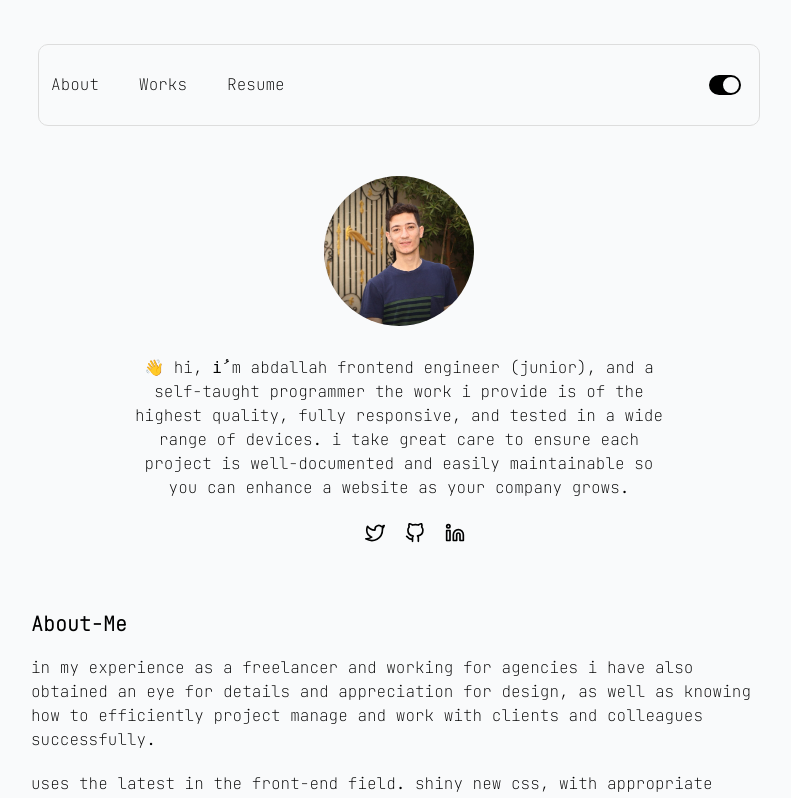
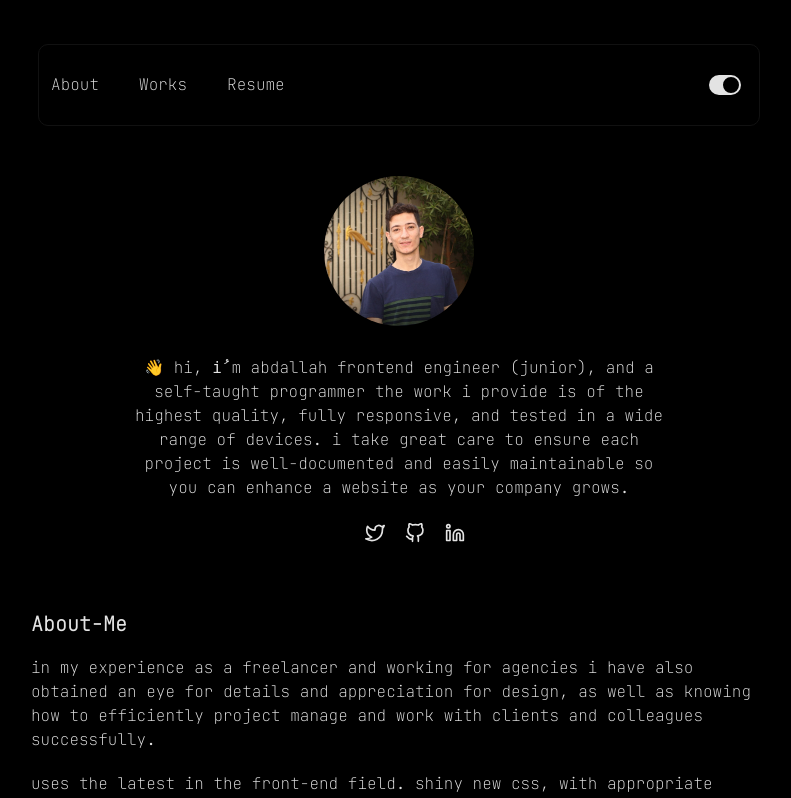
Before and after one commit to 3bdalah/3bdallah, a Next.js app: page / in a window 1280 px wide. Shown: the top 798 px of the page, without its empty margins (241-1032 px from the left). Built offline with nearby package versions, Linux system fonts and the light colour scheme.

Commit message:
update (theme Toggle ) : change condition toggle

```diff
--- a/components/ThemeToggle.js
+++ b/components/ThemeToggle.js
@@ -4,8 +4,8 @@ import useSound from 'use-sound';
 // import boop from "../assests/audio/s.mp3";
 const ThemeToggle = () => {
     // const [play] = useSound(boop);
-    const [activeTheme,setActiveTheme] = useState("light");
-    let inactivetheme  = activeTheme  === "light" ? "dark": "light";
+    const [activeTheme,setActiveTheme] = useState("dark");
+    let inactivetheme  = activeTheme  === "dark" ? "light" : "dark";
     // useEffect((){})
     useEffect(()=> {
         document.body.dataset.theme = activeTheme;
```
